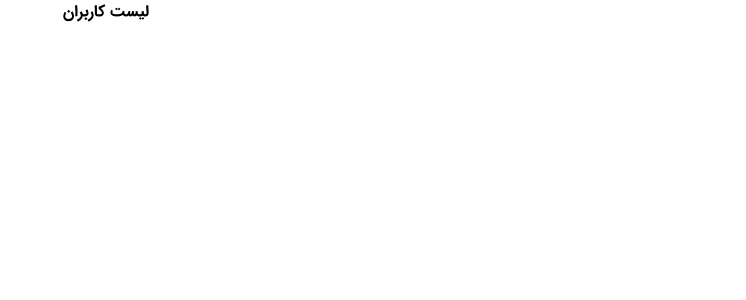
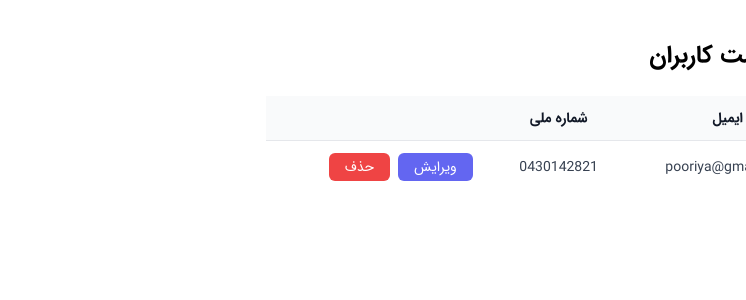
Before and after one commit to waltun/users-list-react, a React (Create React App) app: page / in a window 1280 px wide. Shown: the top 300 px of the page, without its empty margins (534-1280 px from the left). Built offline with nearby package versions, Linux system fonts and the light colour scheme.

Commit message:
Create UI table of users list

```diff
--- a/public/index.html
+++ b/public/index.html
@@ -1,5 +1,5 @@
 <!DOCTYPE html>
-<html lang="en">
+<html lang="en" dir="rtl">
   <head>
     <meta charset="utf-8" />
     <link rel="icon" href="%PUBLIC_URL%/favicon.ico" />
--- a/src/components/App.js
+++ b/src/components/App.js
@@ -4,6 +4,10 @@ import Users from "./Users";
 function App() {
   return (
     <div className="max-w-4xl mx-auto font-IRANSans">
+      <div className="mt-10">
+        <p className="text-2xl font-bold text-center">لیست کاربران</p>
+      </div>
+
       <Users />
     </div>
   );
--- a/src/components/Users.js
+++ b/src/components/Users.js
@@ -1,13 +1,77 @@
 import React from "react";
 
 function Users() {
-    return (
-        <div>
-            <p className="text-center font-bold">
-                لیست کاربران
-            </p>
-        </div>
-    )
+  return (
+    <div className="mt-6">
+      <table className="min-w-full divide-y divide-gray-200">
+        <thead className="bg-gray-50">
+          <tr>
+            <th
+              scope="col"
+              className="px-4 py-3 text-center text-sm text-gray-900"
+            >
+              #
+            </th>
+            <th
+              scope="col"
+              className="px-4 py-3 text-center text-sm text-gray-900"
+            >
+              نام
+            </th>
+            <th
+              scope="col"
+              className="px-4 py-3 text-center text-sm text-gray-900"
+            >
+              شماره تماس
+            </th>
+            <th
+              scope="col"
+              className="px-4 py-3 text-center text-sm text-gray-900"
+            >
+              ایمیل
+            </th>
+            <th
+              scope="col"
+              className="px-4 py-2 text-center text-sm text-gray-900"
+            >
+              شماره ملی
+            </th>
+            <th scope="col" className="relative px-6 py-3">
+              <span className="sr-only">اقدامات</span>
+            </th>
+          </tr>
+        </thead>
+        <tbody className="bg-white divide-y divide-gray-200">
+          <tr className="hover:bg-gray-100">
+            <td className="px-4 py-3 text-center text-gray-700">
+              <p className="text-sm">1</p>
+            </td>
+            <td className="px-4 py-3 text-center text-gray-700">
+              <p className="text-sm">پوریا مستعان</p>
+            </td>
+            <td className="px-4 py-3 text-center text-gray-700">
+              <p className="text-sm">09022228553</p>
+            </td>
+            <td className="px-4 py-3 text-center text-gray-700">
+              <p className="text-sm">pooriya@gmail.com</p>
+            </td>
+            <td className="px-4 py-3 text-center text-gray-700">
+              <p className="text-sm">0430142821</p>
+            </td>
+            <td className="px-4 py-3 space-x-2 space-x-reverse">
+              <button className="px-4 py-1 rounded-md bg-indigo-500 text-white hover:bg-indigo-600 text-sm">
+                ویرایش
+              </button>
+                <button className="px-4 py-1 rounded-md bg-red-500 text-white hover:bg-red-600 text-sm">
+                  حذف
+                </button>
+
+            </td>
+          </tr>
+        </tbody>
+      </table>
+    </div>
+  );
 }
 
 export default Users;
```
